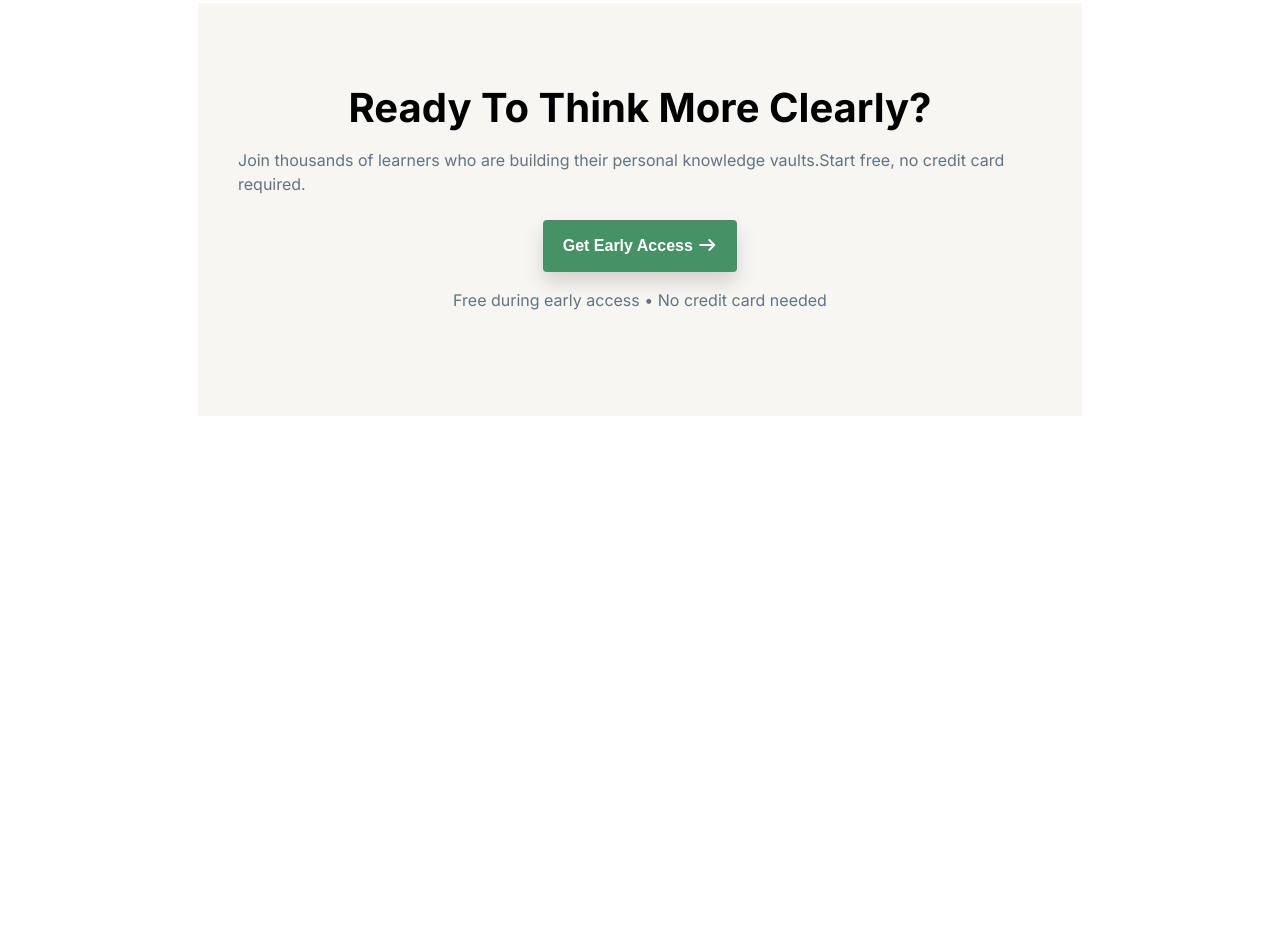
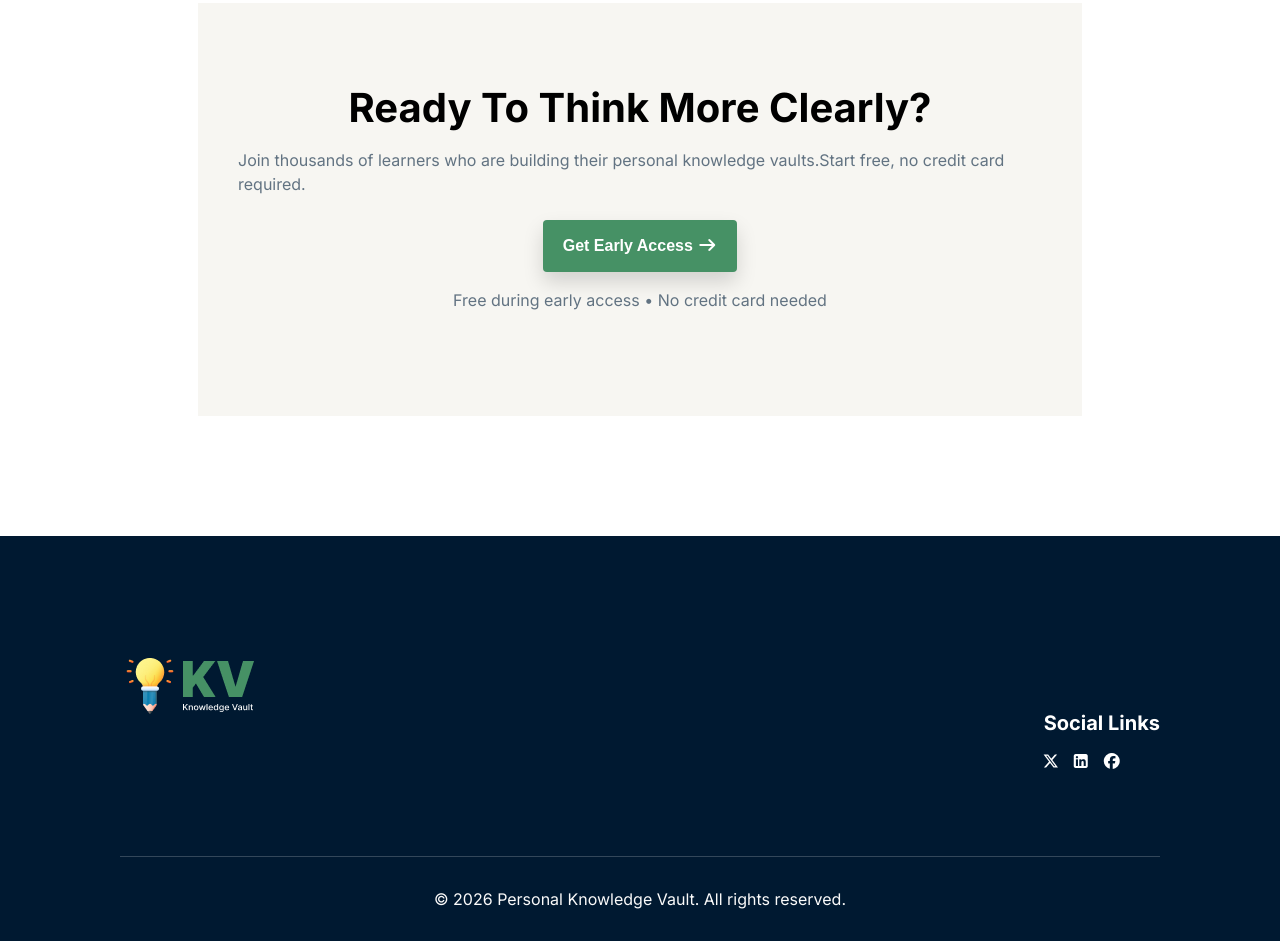
Before and after one commit to RAHiKcanC0DE/Assignment-1, a plain HTML site: page index.html in a window 1280 px wide. Shown: the part 2259-3200 px from the top of the page. Before the commit the page ends 2795 px from the top, so only its background shows below. Drawn offline with Linux system fonts and the light colour scheme.

Commit message:
project initiated accordingly figma

```diff
--- a/index.html
+++ b/index.html
@@ -13,7 +13,7 @@
 <body class="font-inter">
     <header>
         <nav>
-            <div class="logo"><img src="assets/logo-navbar.png"></div>
+            <div class="logo1"><img src="assets/logo-navbar.png"></div>
             <ul class="menu">
                 <li>Features</li>
                 <li>How It Works</li>
@@ -92,5 +92,26 @@
             <p>Free during early access • No credit card needed</p>
         </div>
     </section>
+
+ <footer class="footer">
+  <div class="footer-top">
+    <div class="logo">
+       <img src="assets/logo-footer.png">
+    </div>
+    <div class="social">
+      <h4>Social Links</h4>
+      <div class="icons">
+        <i class="fa-brands fa-x-twitter"></i>
+        <i class="fa-brands fa-square-linkedin"></i>
+        <i class="fa-brands fa-facebook"></i>
+      </div>
+    </div>
+  </div>
+  <hr/>
+  <p class="copyright">
+    © 2026 Personal Knowledge Vault. All rights reserved.
+  </p>
+</footer>
+
 </body>
 </html>
--- a/style/ass.css
+++ b/style/ass.css
@@ -8,11 +8,6 @@
   font-family: "Inter", sans-serif;
   font-optical-sizing: auto;
 }
-header{
-
-
-
-}
 nav{
      background-color:#FFFFFF;
     margin: 0 120px;
@@ -22,7 +17,7 @@ nav{
     justify-content: space-between;
 
 }
-.logo{
+.logo1{
     width: 139px;
     margin: 16px;
 }
@@ -237,3 +232,52 @@ button{
     margin-bottom: 16px;
     box-shadow: 0px 10px 20px 0px rgba(0, 0, 0, 0.15);
 }
+.footer {
+  background-color: rgba(0, 25, 49, 1);
+  color: #ffffff;
+  padding: 120px 120px 30px;
+}
+
+.footer-top {
+  display: flex;
+  justify-content: space-between;
+  align-items: center;
+}
+
+.logo {
+  display: flex;
+  align-items: center;
+  margin-bottom: 110px;
+}
+.social h4 {
+    font-size: 20px;
+    line-height: 28px;
+    color: #FFFFFF;
+    margin-bottom: 16px;
+}
+
+.icons {
+  display: flex;
+  gap: 16px;
+  width: 20px;
+  height: 20px;
+  border-radius: 50%;
+}
+
+.footer hr {
+  border: none;
+  border-top: 1px solid rgba(255, 255, 255, 0.2);
+  margin: 30px 0 15px;
+}
+
+.footer p {
+  text-align: center;
+  font-size: 16px;
+  line-height: 24px;
+  color: #fafafa;
+  margin-top: 30px;
+}
+button:hover {
+  background-color: #0056b3;
+  transform: translateY(-2px);
+}
```
